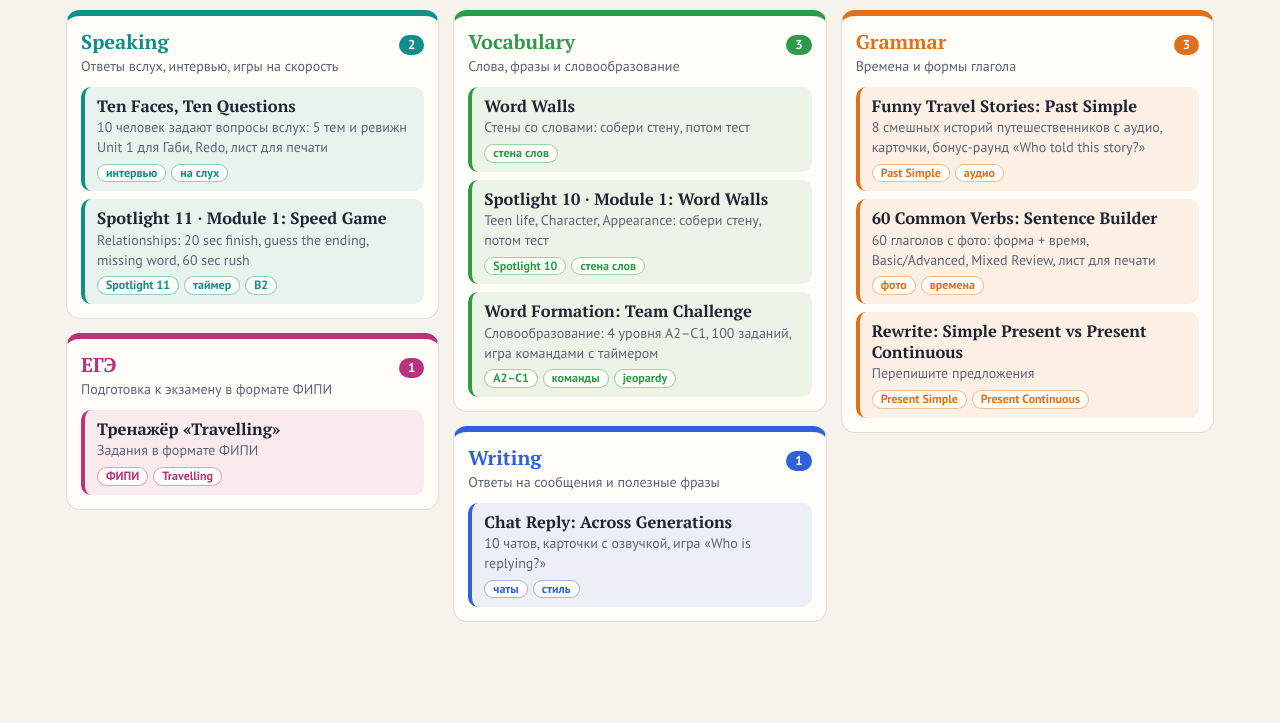
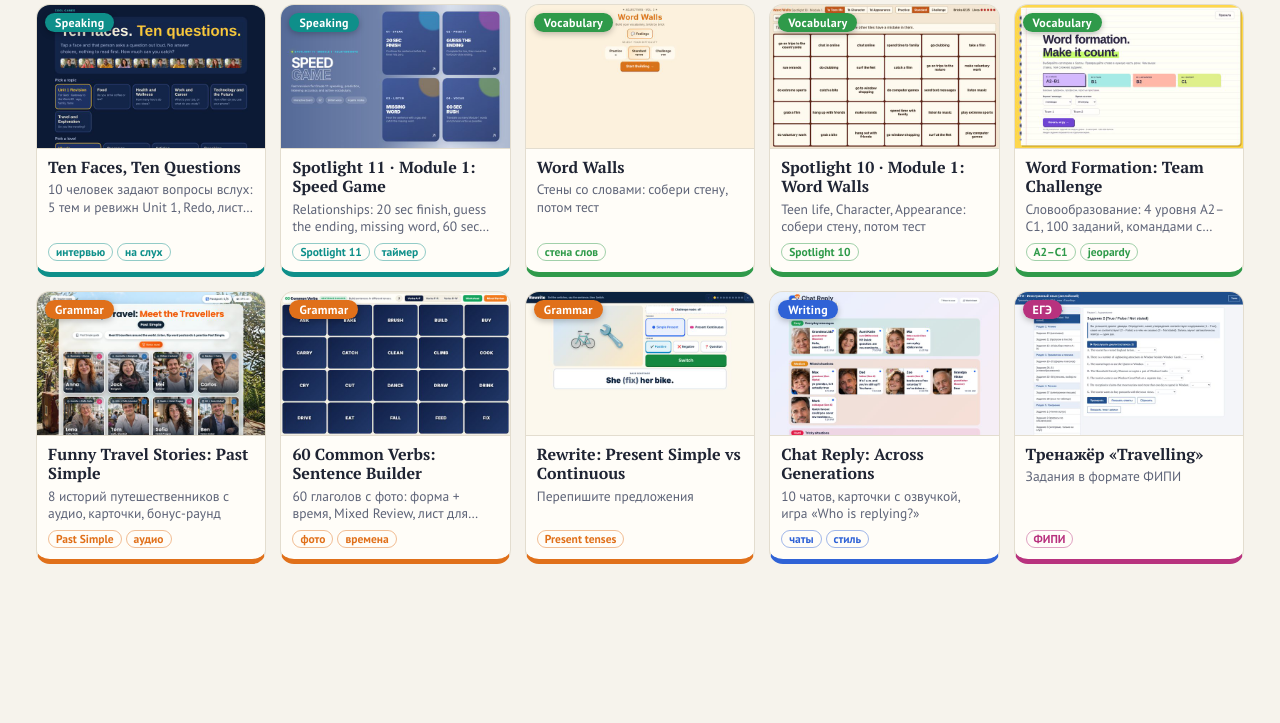
Before and after one commit to altatiana7/cool-games, a plain HTML site: page index.html in a window 1280 px wide. Shown: the part 77-800 px from the top of the page. Drawn offline with Linux system fonts and the light colour scheme.

Commit message:
Hub: picture cards for every game, grouped and coloured by activity
Co-Authored-By: Claude Opus 5.5 <noreply@anthropic.com>
Claude-Session: https://claude.ai/code/session_011GNztD6NbBDhpFmXnHJyKi

```diff
--- a/index.html
+++ b/index.html
@@ -15,101 +15,98 @@
 @media (prefers-color-scheme:dark){:root:not([data-theme="light"]){--bg:#1a1d27;--card:#242836;--ink:#eef0f6;--mute:#a8aec2;--line:#363b4d}}
 :root[data-theme="dark"]{--bg:#1a1d27;--card:#242836;--ink:#eef0f6;--mute:#a8aec2;--line:#363b4d}
 *{box-sizing:border-box}
-html{scroll-behavior:auto}
 body{margin:0;background:var(--bg);color:var(--ink);font:17px/1.4 var(--sans)}
-main{max-width:1180px;margin:0 auto;padding:14px 16px 28px}
+main{max-width:1240px;margin:0 auto;padding:10px 16px 24px}
 
 /* compact top bar */
-.top{display:flex;align-items:center;gap:10px 16px;flex-wrap:wrap;padding:10px 14px;background:var(--card);border:1px solid var(--line);border-radius:14px;margin-bottom:14px}
-h1{margin:0;font:700 26px/1 var(--serif);letter-spacing:-.3px;white-space:nowrap}
+.top{display:flex;align-items:center;gap:10px 16px;flex-wrap:wrap;padding:9px 14px;background:var(--card);border:1px solid var(--line);border-radius:14px;margin-bottom:14px}
+h1{margin:0;font:700 26px/1 var(--serif);white-space:nowrap}
 h1 span{color:var(--gram)}
-.count{color:var(--mute);font-size:14px;white-space:nowrap}
 .tabs{display:flex;gap:6px;flex-wrap:wrap;flex:1}
 .tab{border:1.5px solid var(--line);background:transparent;color:var(--ink);border-radius:99px;padding:6px 13px;font:700 14px var(--sans);cursor:pointer;display:inline-flex;align-items:center;gap:6px}
 .tab i{width:9px;height:9px;border-radius:50%;background:var(--c,var(--ink))}
+.tab em{font-style:normal;opacity:.65;font-weight:400}
 .tab[aria-pressed="true"]{background:var(--c,var(--ink));border-color:var(--c,var(--ink));color:#fff}
 .tab[aria-pressed="true"] i{background:#fff}
-input{width:210px;max-width:100%;padding:8px 14px;border:1.5px solid var(--line);border-radius:99px;background:var(--bg);color:var(--ink);font:15px var(--sans)}
+input{width:200px;max-width:100%;padding:8px 14px;border:1.5px solid var(--line);border-radius:99px;background:var(--bg);color:var(--ink);font:15px var(--sans)}
 
-/* activity panels */
-.wall{display:grid;grid-template-columns:repeat(3,minmax(0,1fr));gap:14px;align-items:start}.col{display:flex;flex-direction:column;gap:14px;min-width:0}
-.panel{background:var(--card);border:1px solid var(--line);border-top:6px solid var(--c);border-radius:14px;padding:12px 14px 14px}
-.ph{display:flex;align-items:baseline;gap:8px;margin-bottom:2px}
-.ph h2{margin:0;font:700 20px var(--serif);color:var(--c)}
-.ph b{margin-left:auto;font-size:13px;color:#fff;background:var(--c);border-radius:99px;padding:1px 9px}
-.pd{margin:0 0 10px;color:var(--mute);font-size:14px}
-.list{display:flex;flex-direction:column;gap:8px}
-a.g{display:block;text-decoration:none;color:inherit;border-radius:10px;padding:9px 12px;border-left:4px solid var(--c);background:color-mix(in srgb,var(--c) 9%,var(--card));transition:transform .12s,background .12s}
-a.g:hover,a.g:focus-visible{background:color-mix(in srgb,var(--c) 18%,var(--card));transform:translateX(3px);outline:none}
-.t{font:700 16.5px/1.25 var(--serif)}
-.d{color:var(--mute);font-size:14px;margin-top:2px}
-.tags{display:flex;flex-wrap:wrap;gap:5px;margin-top:6px}
-.tags span{font-size:12px;font-weight:700;color:var(--c);border:1px solid color-mix(in srgb,var(--c) 45%,transparent);border-radius:99px;padding:0 8px;background:var(--card)}
+/* game cards with picture */
+.grid{display:grid;grid-template-columns:repeat(5,minmax(0,1fr));gap:14px}
+a.g{display:flex;flex-direction:column;text-decoration:none;color:inherit;background:var(--card);border:1px solid var(--line);border-bottom:5px solid var(--c);border-radius:14px;overflow:hidden;transition:transform .14s,box-shadow .14s}
+a.g:hover,a.g:focus-visible{transform:translateY(-4px);box-shadow:0 10px 24px color-mix(in srgb,var(--c) 30%,transparent);outline:none}
+.pic{position:relative;aspect-ratio:16/10;background:color-mix(in srgb,var(--c) 15%,var(--card));border-bottom:1px solid var(--line)}
+.pic img{width:100%;height:100%;object-fit:cover;object-position:top center;display:block}
+.chip{position:absolute;left:8px;top:8px;background:var(--c);color:#fff;font:700 12px var(--sans);letter-spacing:.3px;border-radius:99px;padding:2px 10px;box-shadow:0 2px 6px rgba(0,0,0,.25)}
+.body{padding:9px 11px 11px;display:flex;flex-direction:column;gap:4px;flex:1}
+.t{font:700 16px/1.22 var(--serif)}
+.d{color:var(--mute);font-size:13.5px;line-height:1.3;display:-webkit-box;-webkit-line-clamp:2;-webkit-box-orient:vertical;overflow:hidden}
+.tags{display:flex;flex-wrap:wrap;gap:4px;margin-top:auto;padding-top:3px}
+.tags span{font-size:11.5px;font-weight:700;color:var(--c);border:1px solid color-mix(in srgb,var(--c) 45%,transparent);border-radius:99px;padding:0 7px}
 .none{display:none;color:var(--mute);text-align:center;padding:30px}
-@media (max-width:900px){.wall{grid-template-columns:1fr 1fr}}
-@media (max-width:640px){.top{padding:10px}h1{font-size:22px}input{width:100%}.wall{grid-template-columns:1fr}}
+@media (max-width:1100px){.grid{grid-template-columns:repeat(4,minmax(0,1fr))}}
+@media (max-width:860px){.grid{grid-template-columns:repeat(3,minmax(0,1fr))}}
+@media (max-width:640px){.top{padding:10px}h1{font-size:22px}input{width:100%}.grid{grid-template-columns:repeat(2,minmax(0,1fr));gap:10px}}
+@media (max-width:400px){.grid{grid-template-columns:1fr}}
 </style>
 </head>
 <body>
 <main>
 <div class="top">
   <h1>Cool <span>games</span></h1>
-  <span class="count" id="cnt"></span>
   <div class="tabs" id="tabs"></div>
   <input id="q" type="search" placeholder="Поиск игры" aria-label="Поиск" autocomplete="off">
 </div>
-<div class="wall" id="wall"></div>
+<div class="grid" id="grid"></div>
 <p class="none" id="no">Ничего не найдено.</p>
 </main>
 <script>
+/* Activities in display order; each game: [title, description, file name in games/, tags] */
 var A=[
-{n:"Speaking",col:0,d:"Ответы вслух, интервью, игры на скорость",c:"--speak",i:[
- ["Ten Faces, Ten Questions","10 человек задают вопросы вслух: 5 тем и ревижн Unit 1 для Габи, Redo, лист для печати","games/ten-faces.html",["интервью","на слух"]],
- ["Spotlight 11 · Module 1: Speed Game","Relationships: 20 sec finish, guess the ending, missing word, 60 sec rush","games/spotlight11-speed-game.html",["Spotlight 11","таймер","B2"]]]},
-{n:"Vocabulary",col:1,d:"Слова, фразы и словообразование",c:"--vocab",i:[
- ["Word Walls","Стены со словами: собери стену, потом тест","games/word-walls.html",["стена слов"]],
- ["Spotlight 10 · Module 1: Word Walls","Teen life, Character, Appearance: собери стену, потом тест","games/word-walls-spotlight10.html",["Spotlight 10","стена слов"]],
- ["Word Formation: Team Challenge","Словообразование: 4 уровня A2–C1, 100 заданий, игра командами с таймером","games/word-formation.html",["A2–C1","команды","jeopardy"]]]},
-{n:"Grammar",col:2,d:"Времена и формы глагола",c:"--gram",i:[
- ["Funny Travel Stories: Past Simple","8 смешных историй путешественников с аудио, карточки, бонус-раунд «Who told this story?»","games/funny-travel-stories.html",["Past Simple","аудио"]],
- ["60 Common Verbs: Sentence Builder","60 глаголов с фото: форма + время, Basic/Advanced, Mixed Review, лист для печати","games/sixty-verbs.html",["фото","времена"]],
- ["Rewrite: Simple Present vs Present Continuous","Перепишите предложения","games/rewrite-tenses.html",["Present Simple","Present Continuous"]]]},
-{n:"Writing",col:1,d:"Ответы на сообщения и полезные фразы",c:"--write",i:[
- ["Chat Reply: Across Generations","10 чатов, карточки с озвучкой, игра «Who is replying?»","games/chat-reply.html",["чаты","стиль"]]]},
-{n:"ЕГЭ",col:0,d:"Подготовка к экзамену в формате ФИПИ",c:"--exam",i:[
- ["Тренажёр «Travelling»","Задания в формате ФИПИ","games/ege-travelling.html",["ФИПИ","Travelling"]]]}
+{n:"Speaking",c:"--speak",i:[
+ ["Ten Faces, Ten Questions","10 человек задают вопросы вслух: 5 тем и ревижн Unit 1, Redo, лист для печати","ten-faces",["интервью","на слух"]],
+ ["Spotlight 11 · Module 1: Speed Game","Relationships: 20 sec finish, guess the ending, missing word, 60 sec rush","spotlight11-speed-game",["Spotlight 11","таймер"]]]},
+{n:"Vocabulary",c:"--vocab",i:[
+ ["Word Walls","Стены со словами: собери стену, потом тест","word-walls",["стена слов"]],
+ ["Spotlight 10 · Module 1: Word Walls","Teen life, Character, Appearance: собери стену, потом тест","word-walls-spotlight10",["Spotlight 10"]],
+ ["Word Formation: Team Challenge","Словообразование: 4 уровня A2–C1, 100 заданий, командами с таймером","word-formation",["A2–C1","jeopardy"]]]},
+{n:"Grammar",c:"--gram",i:[
+ ["Funny Travel Stories: Past Simple","8 историй путешественников с аудио, карточки, бонус-раунд","funny-travel-stories",["Past Simple","аудио"]],
+ ["60 Common Verbs: Sentence Builder","60 глаголов с фото: форма + время, Mixed Review, лист для печати","sixty-verbs",["фото","времена"]],
+ ["Rewrite: Present Simple vs Continuous","Перепишите предложения","rewrite-tenses",["Present tenses"]]]},
+{n:"Writing",c:"--write",i:[
+ ["Chat Reply: Across Generations","10 чатов, карточки с озвучкой, игра «Who is replying?»","chat-reply",["чаты","стиль"]]]},
+{n:"ЕГЭ",c:"--exam",i:[
+ ["Тренажёр «Travelling»","Задания в формате ФИПИ","ege-travelling",["ФИПИ"]]]}
 ];
 var cur="all",q="";
 function esc(s){return s.replace(/[&<>"]/g,function(c){return {"&":"&amp;","<":"&lt;",">":"&gt;",'"':"&quot;"}[c]})}
 function tabs(){
   var total=A.reduce(function(s,a){return s+a.i.length},0);
-  document.getElementById("cnt").textContent=total+" игр";
-  var h='<button class="tab" data-n="all" aria-pressed="'+(cur==="all")+'">Все</button>';
-  A.forEach(function(a){h+='<button class="tab" style="--c:var('+a.c+')" data-n="'+esc(a.n)+'" aria-pressed="'+(cur===a.n)+'"><i></i>'+esc(a.n)+'</button>'});
+  var h='<button class="tab" data-n="all" aria-pressed="'+(cur==="all")+'">Все <em>'+total+'</em></button>';
+  A.forEach(function(a){h+='<button class="tab" style="--c:var('+a.c+')" data-n="'+esc(a.n)+'" aria-pressed="'+(cur===a.n)+'"><i></i>'+esc(a.n)+' <em>'+a.i.length+'</em></button>'});
   var t=document.getElementById("tabs");t.innerHTML=h;
   t.querySelectorAll(".tab").forEach(function(b){b.onclick=function(){cur=b.dataset.n;tabs();draw()}});
 }
 function draw(){
-  var cols=["","",""],n=0,sh=0,w=innerWidth>900?3:innerWidth>640?2:1;
-  A.forEach(function(a,k){var h="";
+  var h="",n=0;
+  A.forEach(function(a){
     if(cur!=="all"&&cur!==a.n)return;
-    var it=a.i.filter(function(x){return (x[0]+" "+x[1]+" "+x[3].join(" ")).toLowerCase().indexOf(q)>-1});
-    if(!it.length)return;
-    h+='<section class="panel" style="--c:var('+a.c+')"><div class="ph"><h2>'+esc(a.n)+'</h2><b>'+it.length+'</b></div><p class="pd">'+esc(a.d)+'</p><div class="list">';
-    it.forEach(function(x){n++;
-      h+='<a class="g" href="'+x[2]+'"><div class="t">'+esc(x[0])+'</div><div class="d">'+esc(x[1])+'</div><div class="tags">'+x[3].map(function(t){return '<span>'+esc(t)+'</span>'}).join("")+'</div></a>'});
-    h+='</div></section>';
-    cols[w===3&&cur==="all"&&!q?a.col:sh++%w]+=h;
+    a.i.forEach(function(x){
+      if((x[0]+" "+x[1]+" "+x[3].join(" ")).toLowerCase().indexOf(q)<0)return;n++;
+      h+='<a class="g" style="--c:var('+a.c+')" href="games/'+x[2]+'.html">'+
+        '<div class="pic"><img src="games/thumbs/'+x[2]+'.jpg" alt="" loading="lazy"><span class="chip">'+esc(a.n)+'</span></div>'+
+        '<div class="body"><div class="t">'+esc(x[0])+'</div><div class="d">'+esc(x[1])+'</div>'+
+        '<div class="tags">'+x[3].map(function(t){return '<span>'+esc(t)+'</span>'}).join("")+'</div></div></a>';
+    });
   });
-  document.getElementById("wall").innerHTML=cols.slice(0,w).map(function(c){return '<div class="col">'+c+'</div>'}).join("");
+  document.getElementById("grid").innerHTML=h;
   document.getElementById("no").style.display=n?"none":"block";
 }
 document.getElementById("q").oninput=function(){q=this.value.trim().toLowerCase();draw()};
-/* Always open from the very beginning: top of page, all categories, empty search. */
+/* Always open at the very top of the page, with all games and an empty search. */
 if("scrollRestoration" in history)history.scrollRestoration="manual";
 function fresh(){cur="all";q="";document.getElementById("q").value="";tabs();draw();window.scrollTo(0,0)}
 window.addEventListener("pageshow",fresh);
-var rw;window.addEventListener("resize",function(){clearTimeout(rw);rw=setTimeout(draw,120)});
 fresh();
 </script>
 </body>
```
Also changed, not shown: games/thumbs/chat-reply.jpg (added), games/thumbs/ege-travelling.jpg (added), games/thumbs/funny-travel-stories.jpg (added), games/thumbs/rewrite-tenses.jpg (added), games/thumbs/sixty-verbs.jpg (added), games/thumbs/spotlight11-speed-game.jpg (added), games/thumbs/ten-faces.jpg (added), games/thumbs/word-formation.jpg (added), games/thumbs/word-walls-spotlight10.jpg (added), games/thumbs/word-walls.jpg (added).
